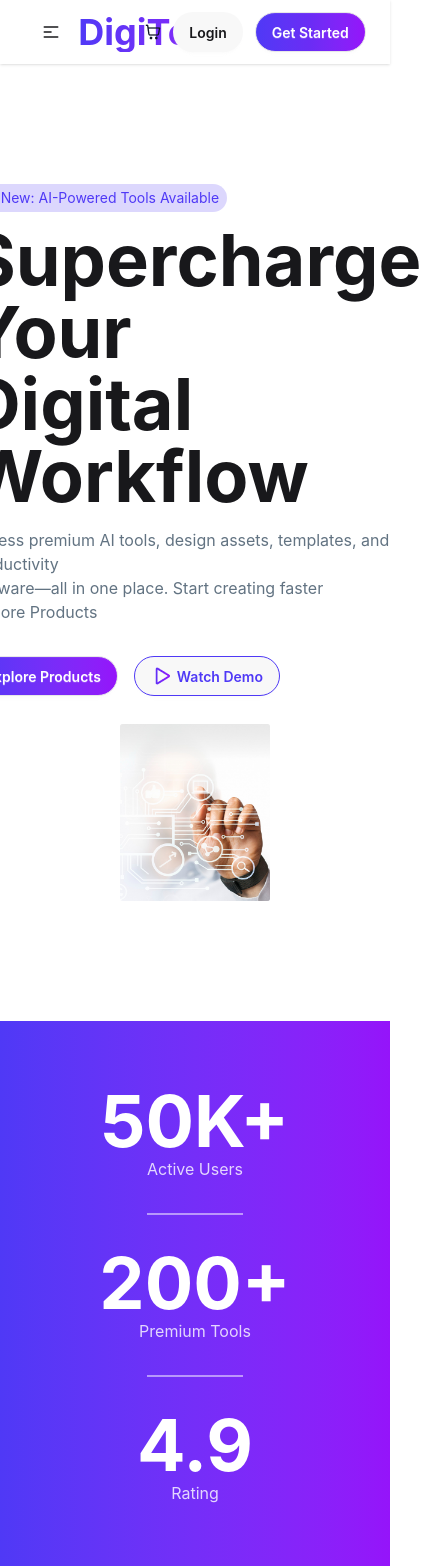
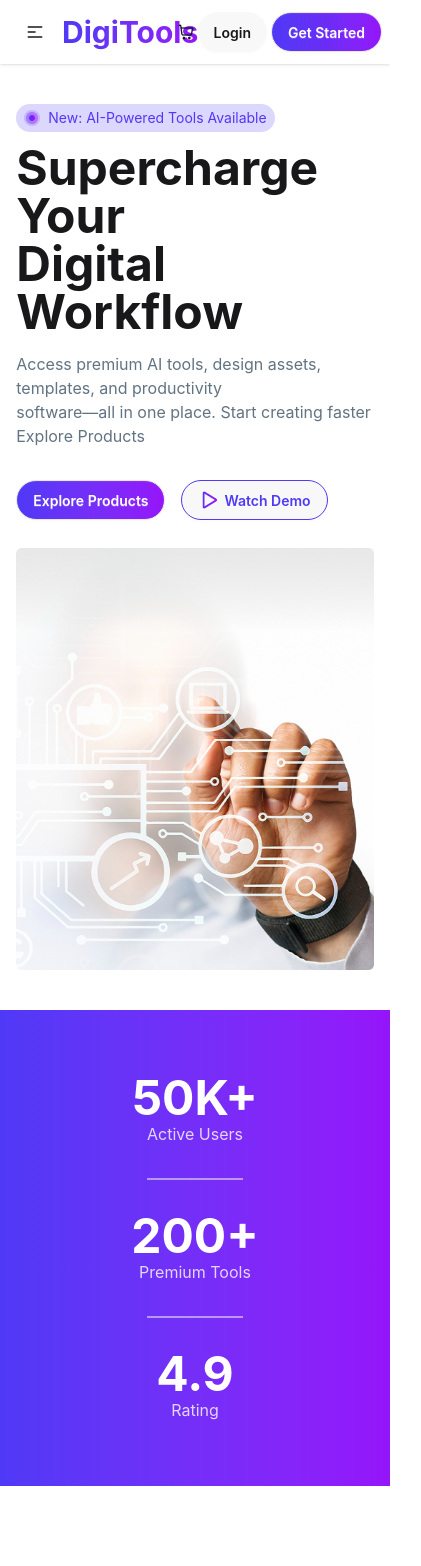
Before and after one commit to NafizImrose/Assignment-6, a React (Vite) app: page / in a window 390 px wide. Shown: the top 1566 px of the page, 421 px wide, since content can reach past the window. After the commit the page ends 1486 px from the top, so only its background shows below. Built offline with nearby package versions, Linux system fonts and the light colour scheme.

Commit message:
Refactor Hero component and update Navbar styles
- Moved Hero component to the correct directory and restructured its code.
- Updated Navbar component to improve responsiveness and styling.
- Adjusted font sizes in Ratings component for better visual hierarchy.

```diff
--- a/src/App.jsx
+++ b/src/App.jsx
@@ -1,5 +1,5 @@
 import "./App.css";
-import Hero from "./components/navbar/hero/Hero";
+import Hero from "./components/hero/Hero";
 import Navbar from "./components/navbar/Navbar";
 import Ratings from "./components/ratings/Ratings";
 
--- a/src/components/navbar/hero/Hero.jsx
+++ b/src/components/hero/Hero.jsx
@@ -1,11 +1,14 @@
 import React from "react";
-import dotImg from "../../../assets/products/Group 5.png";
-import play from "../../../assets/products/Play.png";
-import banner from "../../../assets/products/banner.png";
+import dotImg from "../../assets/products/Group 5.png";
+import play from "../../assets/products/Play.png";
+import banner from "../../assets/products/banner.png";
 
 const Hero = () => {
   return (
-    <div className="flex flex-col gap-7 md:flex-row justify-around items-center p-30">
+    <div
+      className="w-11/12 mx-auto py-10 flex flex-col gap-7 md:flex-row
+    justify-around items-center md:p-30"
+    >
       <div className="left-part">
         <div
           className="bg-[#4F39F6]/20 flex items-center
@@ -20,7 +23,7 @@ const Hero = () => {
         </div>
 
         <div className="space-y-4 mt-3">
-          <h1 className="text-7xl font-bold ">
+          <h1 className=" text-5xl md:text-7xl font-bold ">
             Supercharge Your <br /> Digital Workflow
           </h1>
 
--- a/src/components/navbar/Navbar.jsx
+++ b/src/components/navbar/Navbar.jsx
@@ -4,7 +4,7 @@ import shoppingCart from "../../assets/products/shopping-cart.png";
 const Navbar = () => {
   return (
     <div className="bg-base-100 shadow-sm">
-      <div className="navbar bg-base-100 w-11/12 mx-auto">
+      <div className="navbar bg-base-100 md:w-11/12 mx-auto">
         <div className="navbar-start">
           <div className="dropdown">
             <div tabIndex={0} role="button" className="btn btn-ghost lg:hidden">
@@ -26,7 +26,8 @@ const Navbar = () => {
             </div>
             <ul
               tabIndex="-1"
-              className="menu menu-sm dropdown-content bg-base-100 rounded-box z-1 mt-3 w-52 p-2 shadow"
+              className="menu menu-sm dropdown-content
+              bg-base-100 rounded-box z-1 mt-3 w-52 p-2 shadow"
             >
               <li>
                 <a>Products</a>
@@ -47,7 +48,7 @@ const Navbar = () => {
           </div>
           <a
             className="bg-gradient-to-r from-[#4F39F6] to-[#9514FA]
-          bg-clip-text text-transparent text-4xl font-bold"
+          bg-clip-text text-transparent text-3xl md:text-4xl font-bold"
           >
             DigiTools
           </a>
@@ -71,7 +72,7 @@ const Navbar = () => {
             </li>
           </ul>
         </div>
-        <div className="navbar-end flex gap-3">
+        <div className="navbar-end flex gap-1 md:gap-3">
           <img src={shoppingCart} alt="" />
           <div className="btn border-none rounded-full">Login</div>
           <a
--- a/src/components/ratings/Ratings.jsx
+++ b/src/components/ratings/Ratings.jsx
@@ -8,19 +8,19 @@ const Ratings = () => {
      to-[#9514FA] p-16 md:py-16 md:px-72"
     >
       <div className="text-center">
-        <h1 className="text-7xl text-white font-bold">50K+</h1>
+        <h1 className="text-5xl md:text-7xl text-white font-bold">50K+</h1>
         <p className="text-[#FFFFFF]/80">Active Users</p>
       </div>
       <div className="border-l-2 border-[#FFFFFF]/80 h-24 mx-4 hidden md:block"></div>
       <div className="h-0.5 bg-white/50 w-24 mx-4 md:hidden"></div>
       <div className="text-center">
-        <h1 className="text-7xl text-white font-bold">200+</h1>
+        <h1 className="text-5xl md:text-7xl text-white font-bold">200+</h1>
         <p className="text-[#FFFFFF]/80">Premium Tools</p>
       </div>
       <div className="border-l-2 border-[#FFFFFF]/80 h-24 mx-4 hidden md:block"></div>
       <div className="h-0.5 bg-white/50 w-24 mx-4 md:hidden"></div>
       <div className="text-center">
-        <h1 className="text-7xl text-white font-bold">4.9</h1>
+        <h1 className="text-5xl md:text-7xl text-white font-bold">4.9</h1>
         <p className="text-[#FFFFFF]/80">Rating</p>
       </div>
     </div>
```
